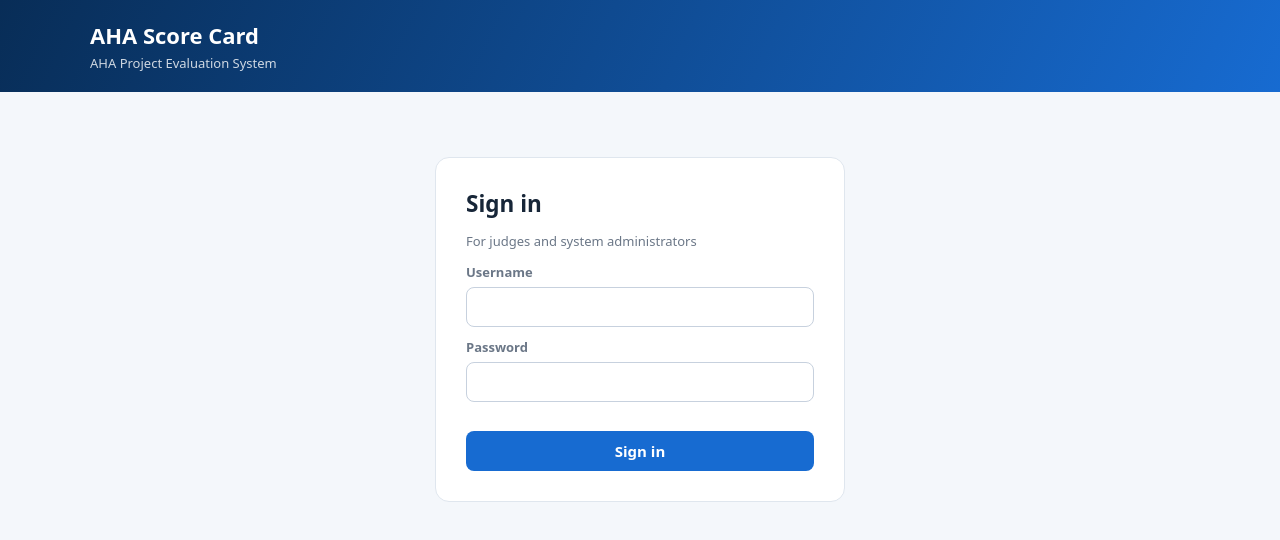
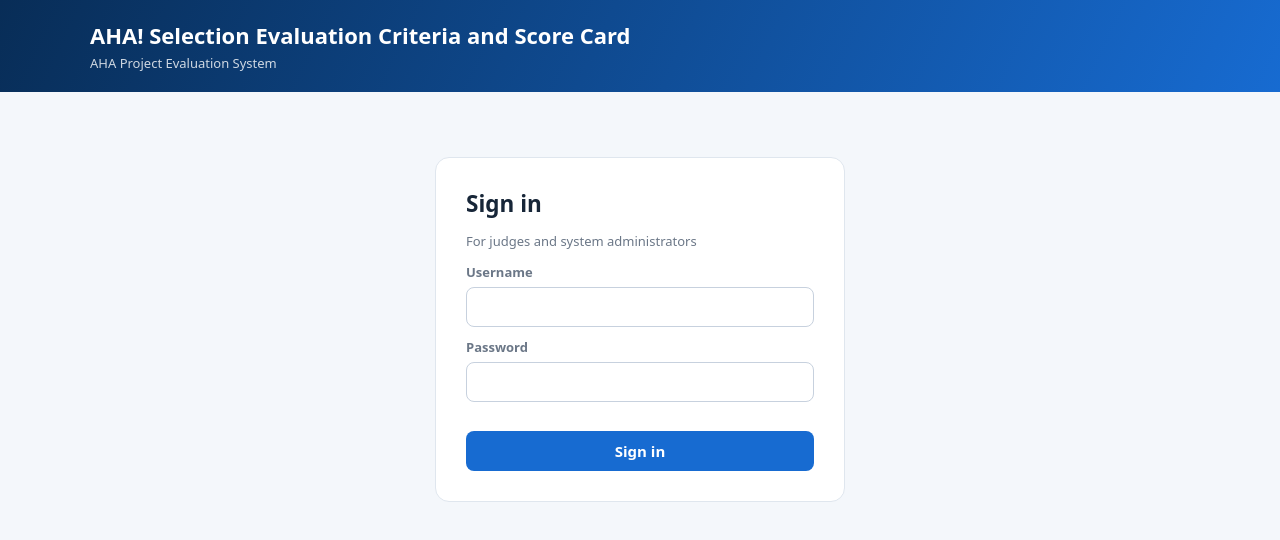
Before and after one commit to RMTCHP/AHAScoreCard, a plain HTML site: page index.html in a window 1280 px wide. Drawn offline with Linux system fonts and the light colour scheme; some packages are replaced by stand-ins of ours; a script that the page names is missing.

Commit message:
Add files via upload

```diff
--- a/index.html
+++ b/index.html
@@ -1,6 +1,6 @@
 <!doctype html>
-<html lang="th"><head><meta charset="utf-8"><meta name="viewport" content="width=device-width, initial-scale=1"><title>AHA Score Card</title><link rel="stylesheet" href="styles.css?v=20260817_1200"><script src="https://cdn.jsdelivr.net/npm/sweetalert2@11"></script></head><body>
-<header><div><h1>AHA Score Card</h1><p id="headerSubtitle">AHA Project Evaluation System</p></div><button id="logout" class="logout hidden" onclick="logout()">Sign out</button></header>
+<html lang="th"><head><meta charset="utf-8"><meta name="viewport" content="width=device-width, initial-scale=1"><title>AHA! Selection Evaluation Criteria and Score Card</title><link rel="stylesheet" href="styles.css?v=20260817_1200"><script src="https://cdn.jsdelivr.net/npm/sweetalert2@11"></script></head><body>
+<header><div><h1>AHA! Selection Evaluation Criteria and Score Card</h1><p id="headerSubtitle">AHA Project Evaluation System</p></div><button id="logout" class="logout hidden" onclick="logout()">Sign out</button></header>
 <main class="wrap"><section id="loginBox" class="login"><h2>Sign in</h2><p class="hint">For judges and system administrators</p><form id="loginForm"><label>Username<input id="username" autocomplete="username"></label><label>Password<input id="password" type="password" autocomplete="current-password"></label><div id="loginError" class="error"></div><button class="full-width" type="submit">Sign in</button></form></section><section id="app" class="hidden"><div id="content">กำลังโหลดข้อมูล…</div></section></main>
 <section id="modal" class="modal hidden"><div class="dialog" id="dialog"></div></section><iframe name="ahaRpcFrame" id="ahaRpcFrame" class="hidden"></iframe><script src="app.js?v=20260817_1235"></script>
 </body></html>
```
